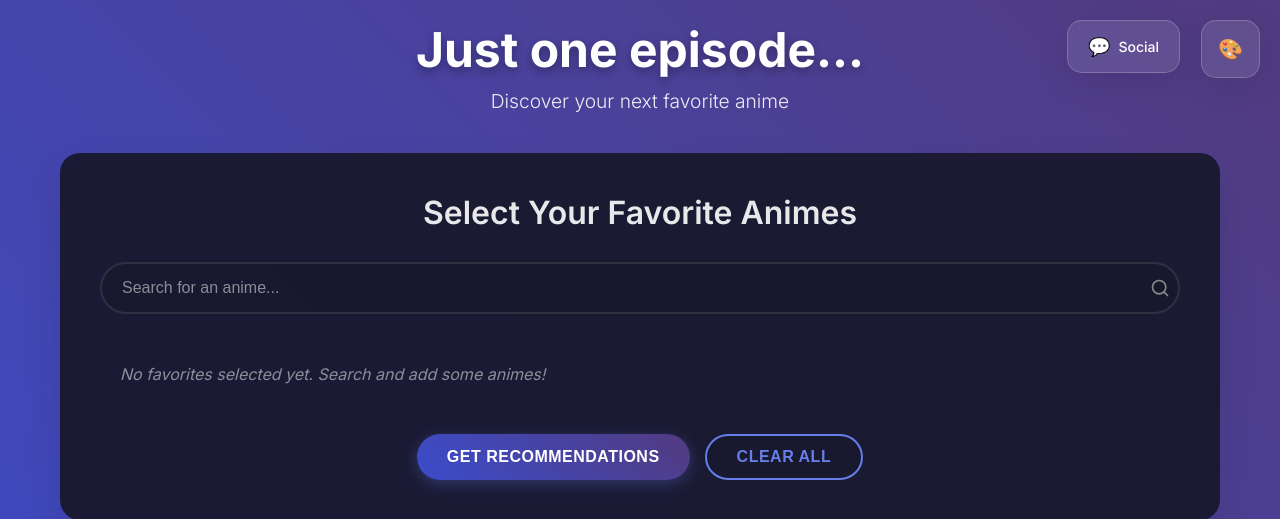
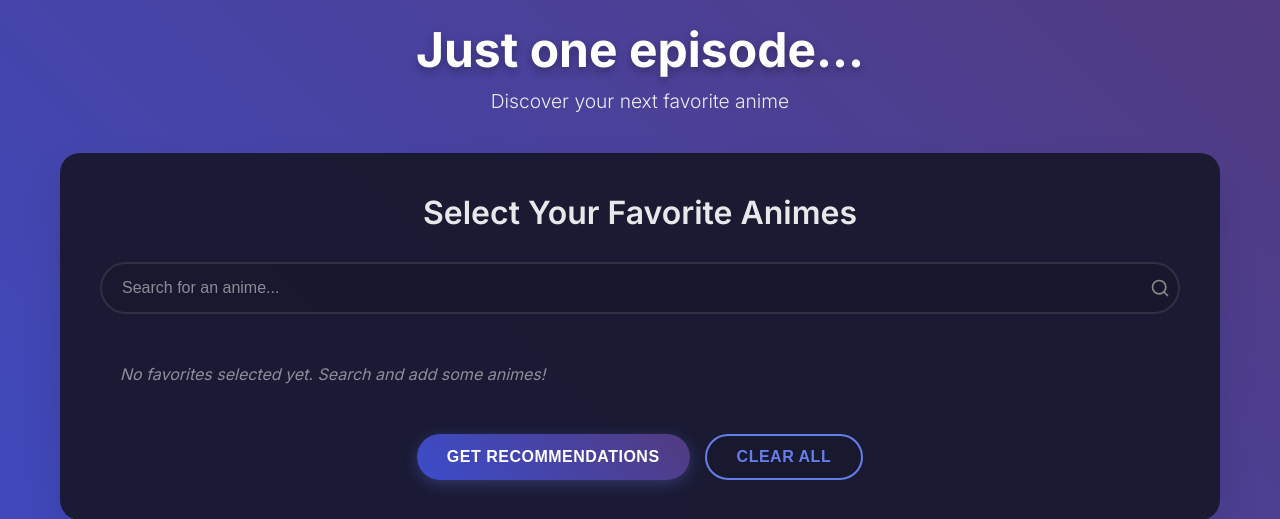
Before and after one commit to lindaexe/AnimeRecBERT-Hybrid, a Flask app: template templates/index.html in a window 1280 px wide. Shown: the top 519 px of the page. Run offline with Flask 3, Linux system fonts and the light colour scheme; the template is opened without the code that fills it, so the values that code supplies are empty; parts of the project's set-up code (start-up, migrations or seed data) failed here and were passed over.

Commit message:
Update index.html

```diff
--- a/templates/index.html
+++ b/templates/index.html
@@ -66,73 +66,7 @@
             pointer-events: none;
         }
 
-        /* Theme Switcher Styles */
-        .theme-switcher {
-            position: fixed;
-            top: 20px;
-            right: 20px;
-            z-index: 1000;
-            background: rgba(255, 255, 255, 0.1);
-            backdrop-filter: blur(10px);
-            border-radius: 15px;
-            padding: 8px;
-            border: 1px solid rgba(255, 255, 255, 0.2);
-            box-shadow: 0 8px 32px rgba(0, 0, 0, 0.1);
-        }
 
-
-        .theme-switcher-toggle {
-            background: none;
-            border: none;
-            font-size: 20px;
-            cursor: pointer;
-            padding: 8px;
-            border-radius: 10px;
-            transition: all 0.3s ease;
-            color: inherit;
-        }
-
-        .theme-switcher-toggle:hover {
-            background: rgba(255, 255, 255, 0.1);
-            transform: scale(1.1);
-        }
-
-        .theme-options {
-            position: absolute;
-            top: 100%;
-            right: 0;
-            margin-top: 10px;
-            background: rgba(255, 255, 255, 0.1);
-            backdrop-filter: blur(15px);
-            border-radius: 15px;
-            padding: 10px;
-            border: 1px solid rgba(255, 255, 255, 0.2);
-            box-shadow: 0 8px 32px rgba(0, 0, 0, 0.2);
-            opacity: 0;
-            transform: translateY(-10px);
-            pointer-events: none;
-            transition: all 0.3s ease;
-            min-width: 150px;
-        }
-
-        .theme-options.show {
-            opacity: 1;
-            transform: translateY(0);
-            pointer-events: all;
-        }
-
-        .theme-option {
-            display: flex;
-            align-items: center;
-            gap: 10px;
-            padding: 8px 12px;
-            border-radius: 10px;
-            cursor: pointer;
-            transition: all 0.3s ease;
-            margin: 2px 0;
-            font-size: 14px;
-            font-weight: 500;
-        }
 
         .theme-option:hover {
             background: rgba(255, 255, 255, 0.1);
@@ -168,18 +102,7 @@
         .theme-orange .theme-color {
             background: linear-gradient(45deg, #ffa500, #ff4500);
         }
-        .product-hunt {
-            position: fixed;
-            top: 17px;
-            right: 235px;
-            z-index: 1000;
-            background: rgba(255, 255, 255, 0.1);
-            backdrop-filter: blur(10px);
-            border-radius: 15px;
-            padding: 8px;
-            border: 1px solid rgba(255, 255, 255, 0.2);
-            box-shadow: 0 8px 32px rgba(0, 0, 0, 0.1);
-        }
+
 
         /* Mobile responsive */
         @media (max-width: 768px) {
@@ -219,31 +142,6 @@
         <div class="anime-card"></div>
     </div>
 
-    <!-- Theme Switcher -->
-    <div class="theme-switcher">
-        <button class="theme-switcher-toggle" onclick="toggleThemeOptions()">🎨</button>
-        <div class="theme-options" id="themeOptions">
-            <div class="theme-option theme-purple active" onclick="changeTheme('purple')">
-                <div class="theme-color"></div>
-                <span>Purple</span>
-            </div>
-            <div class="theme-option theme-green" onclick="changeTheme('green')">
-                <div class="theme-color"></div>
-                <span>Green</span>
-            </div>
-            <div class="theme-option theme-orange" onclick="changeTheme('orange')">
-                <div class="theme-color"></div>
-                <span>Orange</span>
-            </div>
-        </div>
-    </div>
-
-    <div class="social-button">
-        <a href="/chat" class="social-btn">
-            <span class="social-icon">💬</span>
-            <span class="social-text">Social</span>
-        </a>
-    </div>
 
     <button class="back-button" onclick="showFavorites()">← Back to Favorites</button>
 
```
